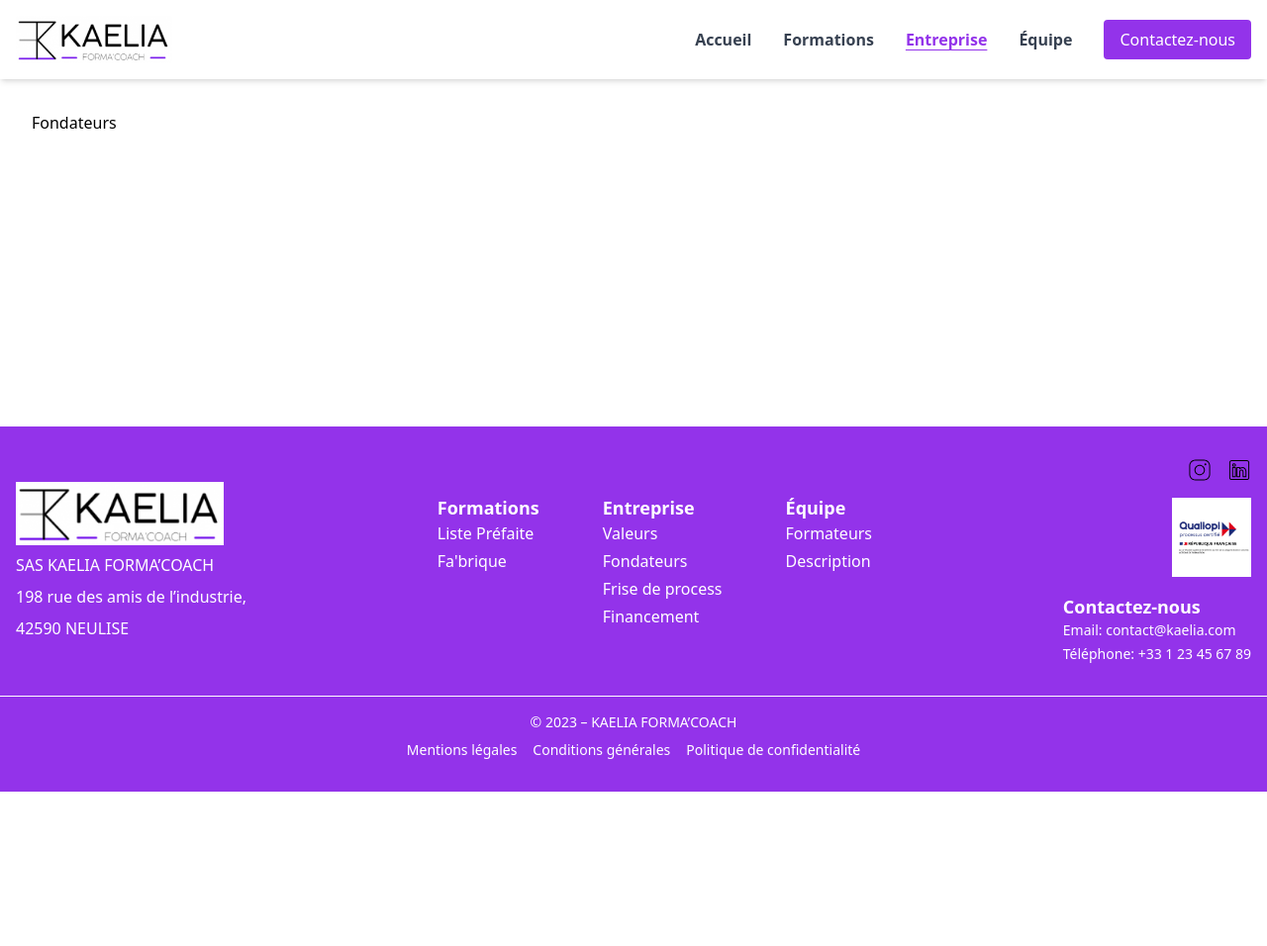
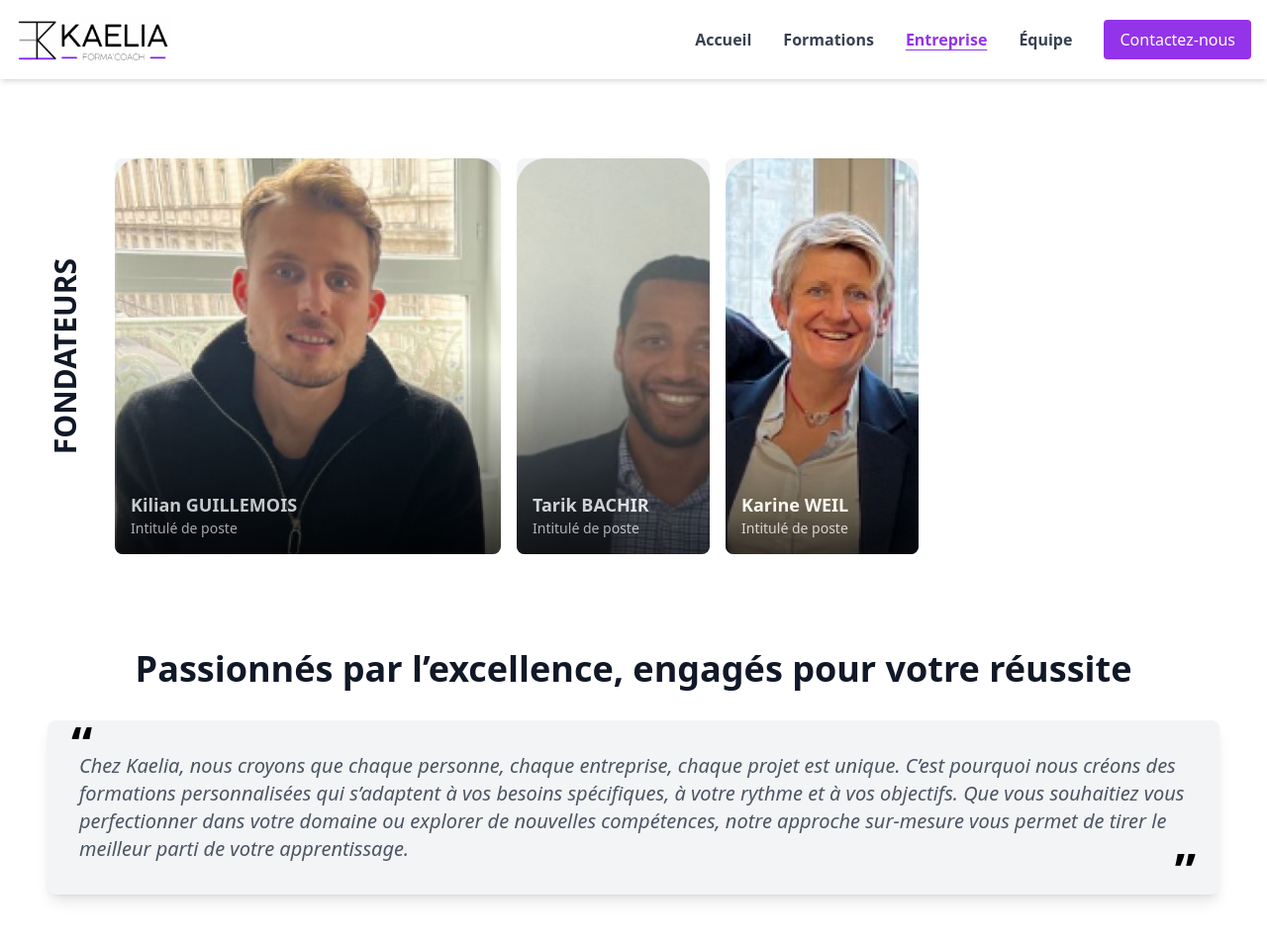
Before and after one commit to kaelia-formacoach/website, an Astro site: page /entreprise/fondateurs in a window 1280 px wide. Shown: the top 956 px of the page at 99% size. Before the commit the page ends 800 px from the top, so only its background shows below. Built offline with nearby package versions, Linux system fonts and the light colour scheme; Astro itself is replaced by a stand-in of ours.

Commit message:
feat(fondateurs): add content for the fondateurs page

```diff
--- a/src/pages/entreprise/fondateurs.astro
+++ b/src/pages/entreprise/fondateurs.astro
@@ -3,5 +3,65 @@ import Layout from '../../layouts/Layout.astro';
 ---
 
 <Layout>
-  <h1>Fondateurs</h1>
+  <section class="py-12">
+    <div class="container mx-auto px-4 flex">
+
+      <!-- Vertical Title -->
+      <div class="flex items-center justify-center pr-8">
+        <h1 class="text-3xl font-bold text-gray-900" style="writing-mode: vertical-rl; transform: rotate(180deg);">FONDATEURS</h1>
+      </div>
+
+      <!-- Profiles Section -->
+      <div class="flex space-x-2 md:space-x-4 overflow-hidden">
+
+        <!-- Founder 1: Kilian GUILLEMOIS (le plus grand par défaut, ne s'agrandit pas au survol) -->
+        <div class="relative flex-[2] bg-gray-100 rounded-lg transition-all duration-300 ease-in-out group-hover:flex-[1]" style="width: 260px; height: 400px;">
+          <img src="/fondateurs/kilian.png" alt="Kilian GUILLEMOIS" class="w-full h-full object-cover object-top rounded-lg">
+          <div class="absolute inset-0 flex flex-col justify-end p-4 bg-gradient-to-t from-black via-transparent to-transparent opacity-75 rounded-lg">
+            <h3 class="text-lg font-semibold text-white">Kilian GUILLEMOIS</h3>
+            <p class="text-sm text-gray-300">Intitulé de poste</p>
+          </div>
+        </div>
+
+        <!-- Founder 2: Tarik BACHIR (agrandit au survol) -->
+        <div class="relative flex-1 bg-gray-100 rounded-lg transition-all duration-300 ease-in-out hover:flex-[3] group-hover:flex-[1]" style="width: 260px; height: 400px;">
+          <img src="/fondateurs/tarik.png" alt="Tarik BACHIR" class="w-full h-full object-cover object-top rounded-lg">
+          <div class="absolute inset-0 flex flex-col justify-end p-4 bg-gradient-to-t from-black via-transparent to-transparent opacity-75 rounded-lg">
+            <h3 class="text-lg font-semibold text-white">Tarik BACHIR</h3>
+            <p class="text-sm text-gray-300">Intitulé de poste</p>
+          </div>
+        </div>
+
+        <!-- Founder 3: Karine WEIL (agrandit au survol) -->
+        <div class="relative flex-1 bg-gray-100 rounded-lg transition-all duration-300 ease-in-out hover:flex-[3] group-hover:flex-[1]" style="width: 260px; height: 400px;">
+          <img src="/fondateurs/karine.png" alt="Karine WEIL" class="w-full h-full object-cover object-top rounded-lg">
+          <div class="absolute inset-0 flex flex-col justify-end p-4 bg-gradient-to-t from-black via-transparent to-transparent opacity-75 rounded-lg">
+            <h3 class="text-lg font-semibold text-white">Karine WEIL</h3>
+            <p class="text-sm text-gray-300">Intitulé de poste</p>
+          </div>
+        </div>
+
+      </div>
+    </div>
+  </section>
+
+  <!-- New Section with Quote -->
+  <section class="py-12">
+    <div class="container mx-auto px-4 text-center">
+      <h2 class="text-4xl font-bold text-gray-900 mb-8">Passionnés par l’excellence, engagés pour votre réussite</h2>
+
+      <div class="bg-gray-100 p-8 rounded-lg shadow-lg relative text-left">
+        <!-- Opening Quote -->
+        <span class="absolute left-6 top-0 text-5xl text-black leading-none font-bold">“</span>
+
+        <p class="text-xl text-gray-600 italic">
+          Chez Kaelia, nous croyons que chaque personne, chaque entreprise, chaque projet est unique. C’est pourquoi nous créons des formations personnalisées qui s’adaptent à vos besoins spécifiques, à votre rythme et à vos objectifs. Que vous souhaitiez vous perfectionner dans votre domaine ou explorer de nouvelles compétences, notre approche sur-mesure vous permet de tirer le meilleur parti de votre apprentissage.
+        </p>
+
+        <!-- Closing Quote -->
+        <span class="absolute right-6 bottom-0 text-5xl text-black leading-none font-bold">”</span>
+      </div>
+    </div>
+  </section>
+
 </Layout>
```
Also changed, not shown: public/fondateurs/karine.png (added), public/fondateurs/kilian.png (added), public/fondateurs/tarik.png (added).
